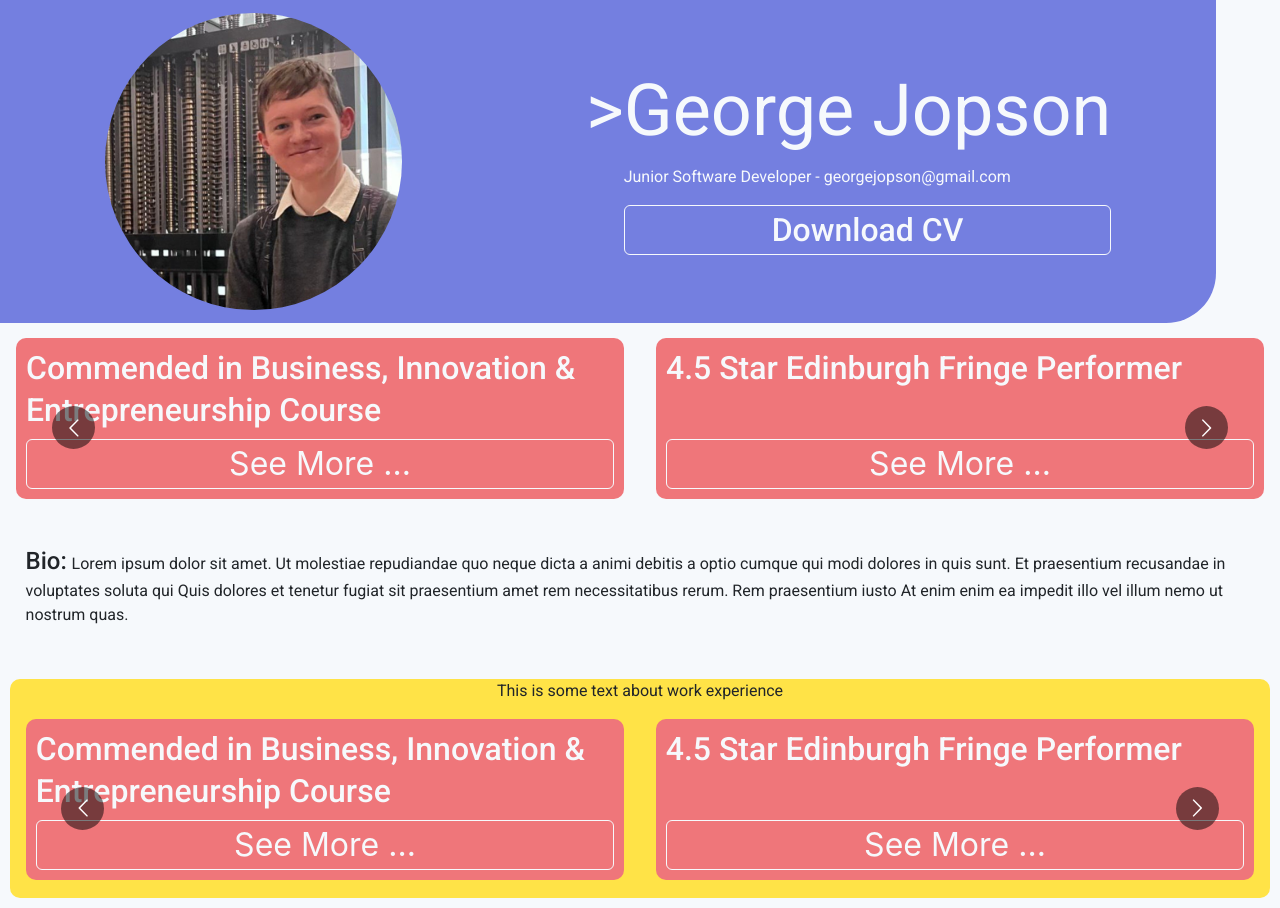
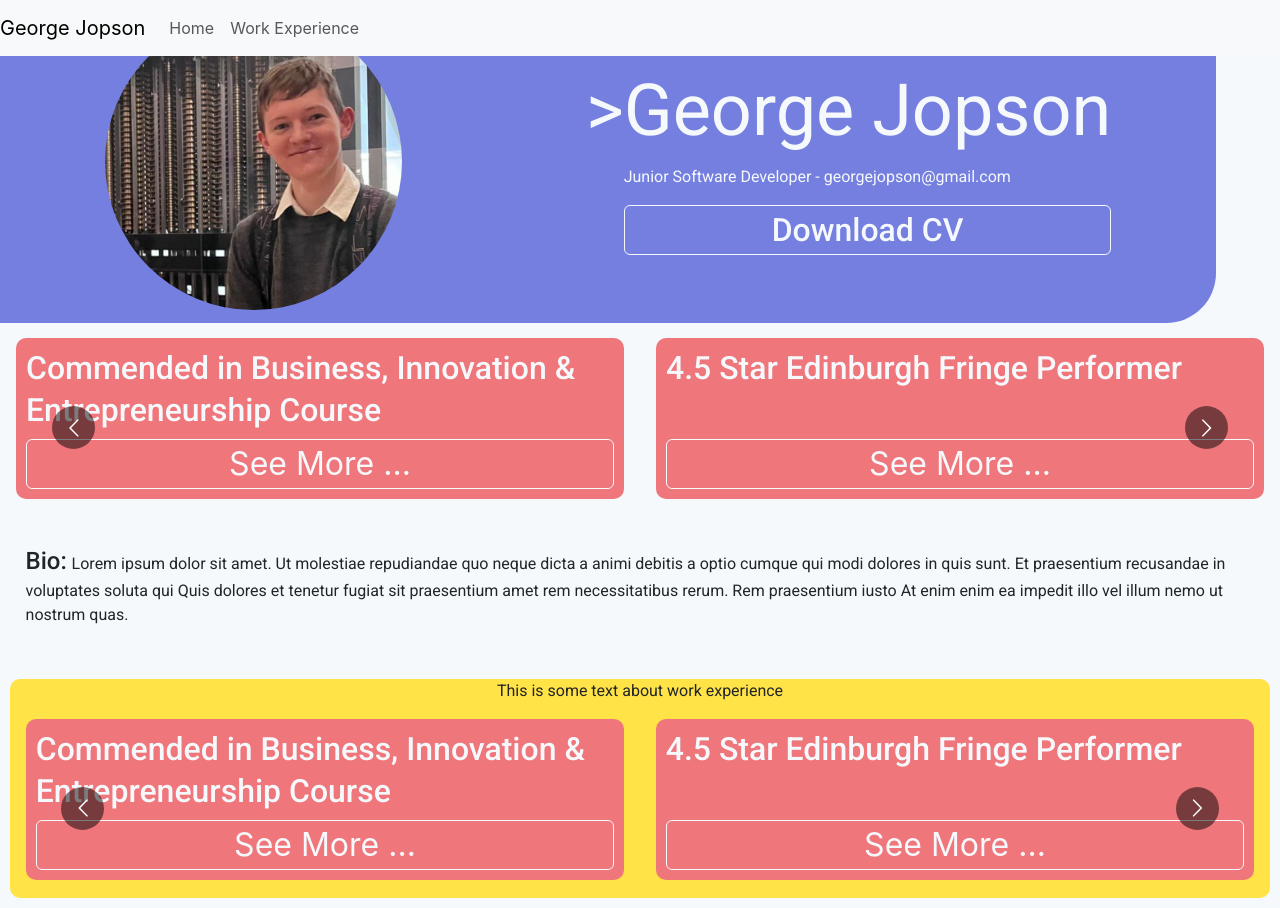
Before and after one commit to GeorgeJopson/GeorgeJopson.github.io, a React (Create React App) app: page / in a window 1280 px wide. Built offline with nearby package versions, Linux system fonts and the light colour scheme.

Commit message:
Add basic navbar

```diff
--- a/src/App.js
+++ b/src/App.js
@@ -5,10 +5,12 @@
 import AchievementCarousel from './AchievementCarousel/AchievementCarousel.js';
 import Bio from "./Bio/Bio.js";
 import WorkExperience from './WorkExperience/WorkExperience.js';
+import Navbar from './NavBar/NavBar.js';
 
 function App() {
   return (
     <div className="App">
+      <Navbar />
       <Header />
       <AchievementCarousel />
       <Bio />
--- a/src/Modals/Modals.css
+++ b/src/Modals/Modals.css
@@ -1,6 +1,6 @@
 .modal {
   position: fixed;
-  z-index: 10000;
+  z-index: 10001;
   left: 0;
   top: 0;
   width: 100%;
--- /dev/null
+++ b/src/NavBar/NavBar.css
@@ -0,0 +1,11 @@
+.navbarContainer{
+  background-color: #747fe0;
+  position: fixed;
+  top:0;
+  width: 95%;
+  z-index: 10000;
+}
+
+.navbarText{
+  margin-bottom:0;
+}
--- /dev/null
+++ b/src/NavBar/NavBar.js
@@ -0,0 +1,26 @@
+import './NavBar.css';
+import '../fonts.css';
+import '../buttons.css';
+
+function Navbar(){
+  return (
+    <nav className="navbar fixed-top navbar-expand-lg navbar-light bg-light">
+      <a className="navbar-brand" href="#header">George Jopson</a>
+      <button className="navbar-toggler" type="button" data-toggle="collapse" data-target="#navbarNav" aria-controls="navbarNav" aria-expanded="false" aria-label="Toggle navigation">
+        <span className="navbar-toggler-icon"></span>
+      </button>
+      <div className="collapse navbar-collapse" id="navbarNav">
+        <ul className="navbar-nav">
+          <li className="nav-item active">
+            <a className="nav-link" href={"#header"}>Home </a>
+          </li>
+          <li className="nav-item">
+            <a className="nav-link" href={"#work-experience"}>Work Experience</a>
+          </li>
+        </ul>
+      </div>
+    </nav>
+
+  );
+}
+export default Navbar;
--- a/src/WorkExperience/WorkExperience.js
+++ b/src/WorkExperience/WorkExperience.js
@@ -5,7 +5,7 @@
 
 function WorkExperience(){
   return (
-    <div className='containerBox'>
+    <div className='containerBox' id="work-experience">
       <p className="robotoRegular">This is some text about work experience</p>
       <AchievementCarousel />
     </div>
--- a/src/header/Header.js
+++ b/src/header/Header.js
@@ -4,7 +4,7 @@
 
 function Header(){
   return (
-    <div className='header'>
+    <div className='header' id="header">
       <ProfilePic />
       <HeaderTitleoBox />
     </div>
```
